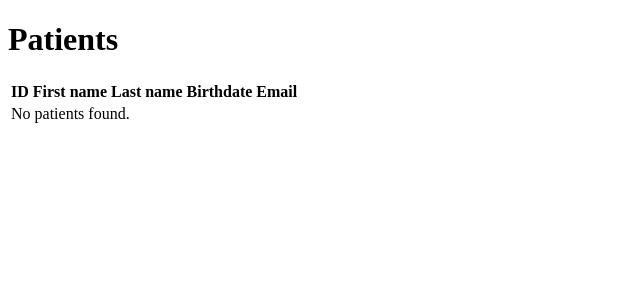
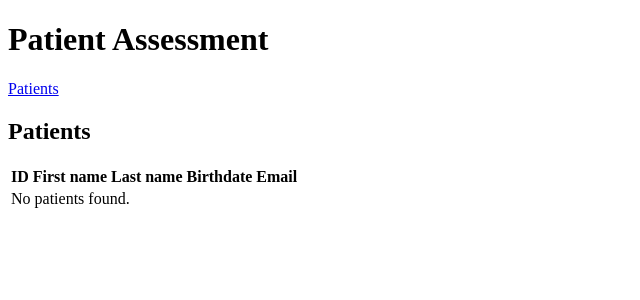
Before and after one commit to romi9987/assessment_api, a FastAPI app: page /ui/patients in a window 1280 px wide. Shown: the top 300 px of the page, without its empty margins (0-640 px from the left). Run offline with FastAPI, Linux system fonts and the light colour scheme.

Commit message:
add base.html

```diff
--- a/templates/base.html
+++ b/templates/base.html
@@ -0,0 +1,16 @@
+<!DOCTYPE html>
+<html lang="en">
+<head>
+    <meta charset="UTF-8">
+    <title>{% block title %}Patient Assessment{% endblock %}</title>
+</head>
+<body>
+    <h1>Patient Assessment</h1>
+    <nav>
+        <a href="/ui/patients">Patients</a>
+    </nav>
+
+    {% block content %}
+    {% endblock %}
+</body>
+</html>
--- a/templates/patients.html
+++ b/templates/patients.html
@@ -1,11 +1,11 @@
-<!DOCTYPE html>
-<html lang="en">
-<head>
-    <meta charset="UTF-8">
-    <title>Patients</title>
-</head>
-<body>
-    <h1>Patients</h1>
+{% extends "base.html" %}
+
+{% block title %}
+    Patients
+{% endblock %}
+
+{% block content %}
+    <h2>Patients</h2>
     <table>
         <thead>
             <tr>
@@ -19,7 +19,7 @@
         <tbody>
             {% for patient in patients %}
                 <tr>
-                    <td>{{patient.id}}</td>
+                    <td>{{ patient.id }}</td>
                     <td>{{ patient.first_name }}</td>
                     <td>{{ patient.last_name }}</td>
                     <td>{{ patient.birthdate }}</td>
@@ -32,5 +32,4 @@
             {% endfor %}
         </tbody>
     </table>
-</body>
-</html>
+{% endblock %}
```
